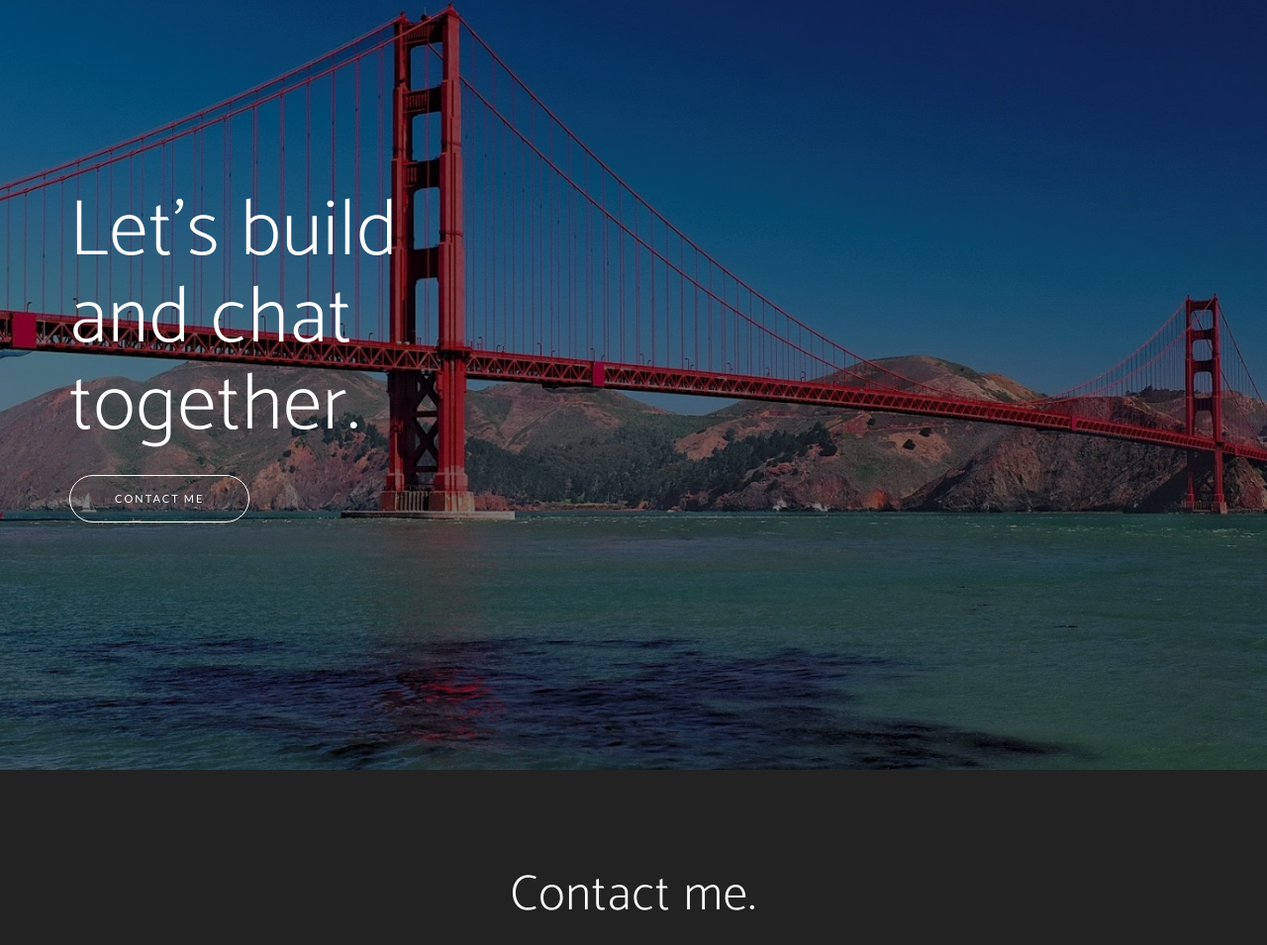
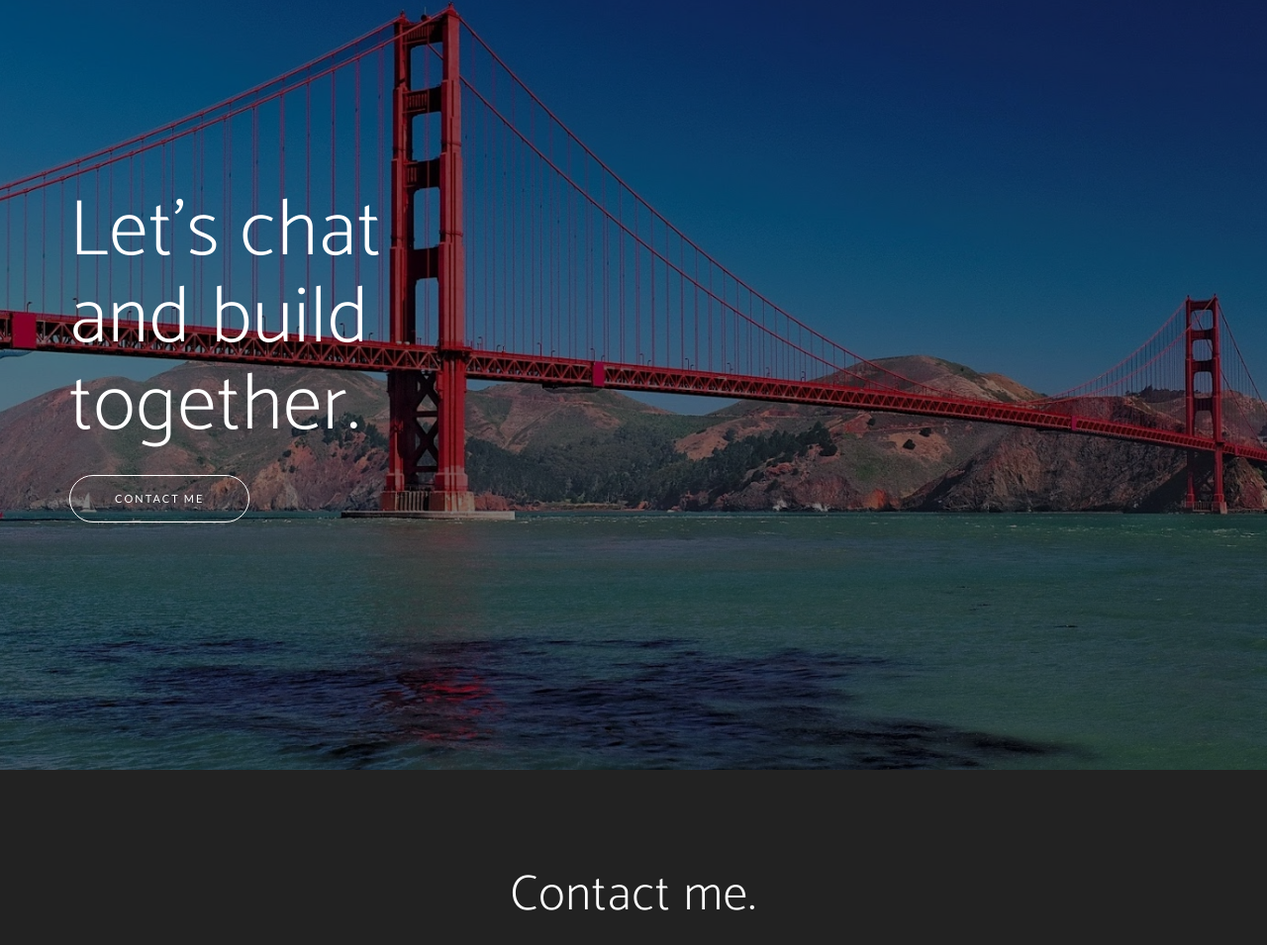
Before and after one commit to hypatiah/hypatiah.github.io, a website: page index.html in a window 1280 px wide. Shown: the part 2888-3843 px from the top of the page at 99% size. Drawn offline with nearby package versions, Linux system fonts and the light colour scheme; a web font is replaced by a local one.

Commit message:
Change contact language

```diff
--- a/index.html
+++ b/index.html
@@ -187,7 +187,7 @@
     <section class="cta">
         <div class="cta-content">
             <div class="container">
-                <h2>Let's build<br>and chat together.</h2>
+                <h2>Let's chat<br>and build together.</h2>
                 <a href="#contact" class="btn btn-outline btn-xl page-scroll">Contact Me</a>
             </div>
         </div>
```
